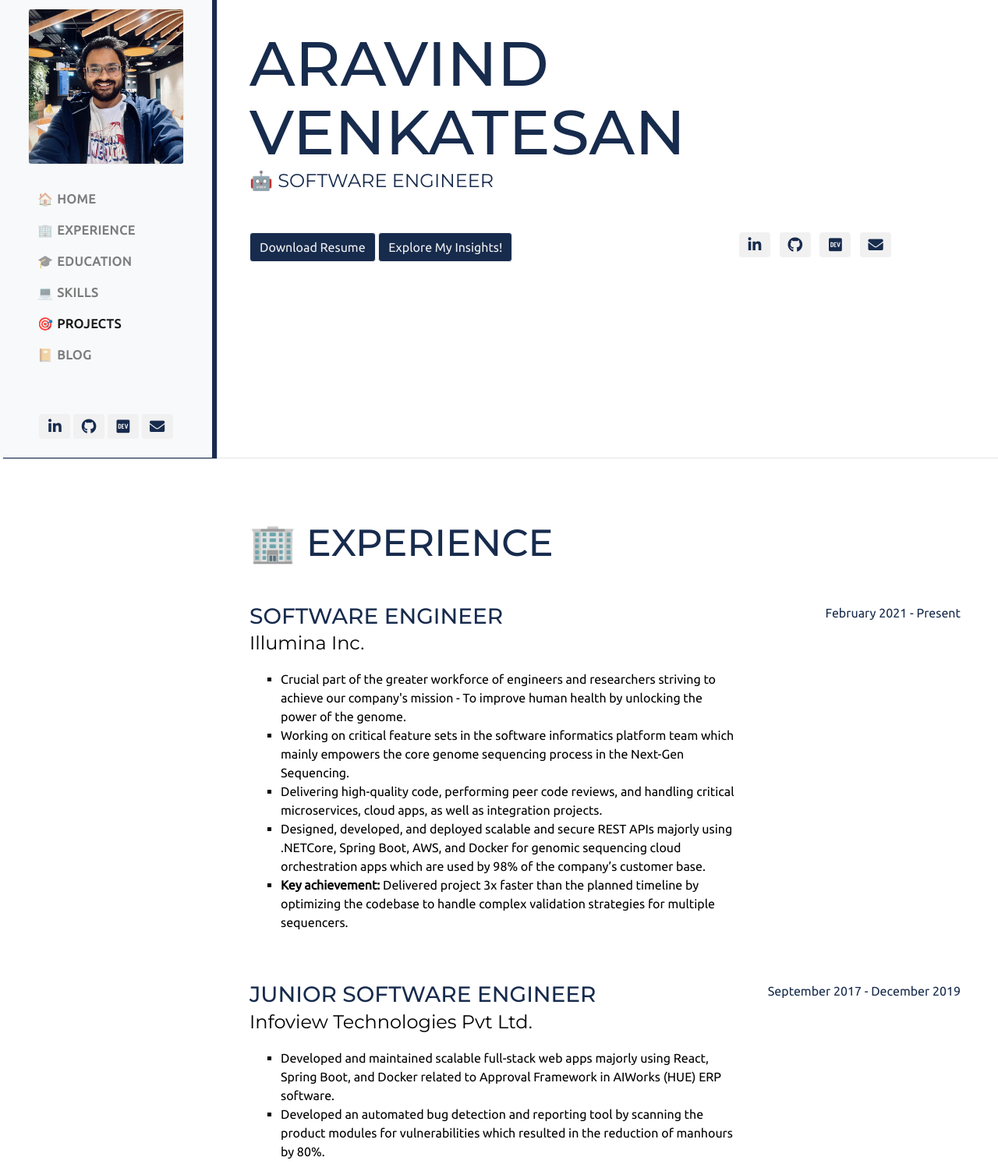
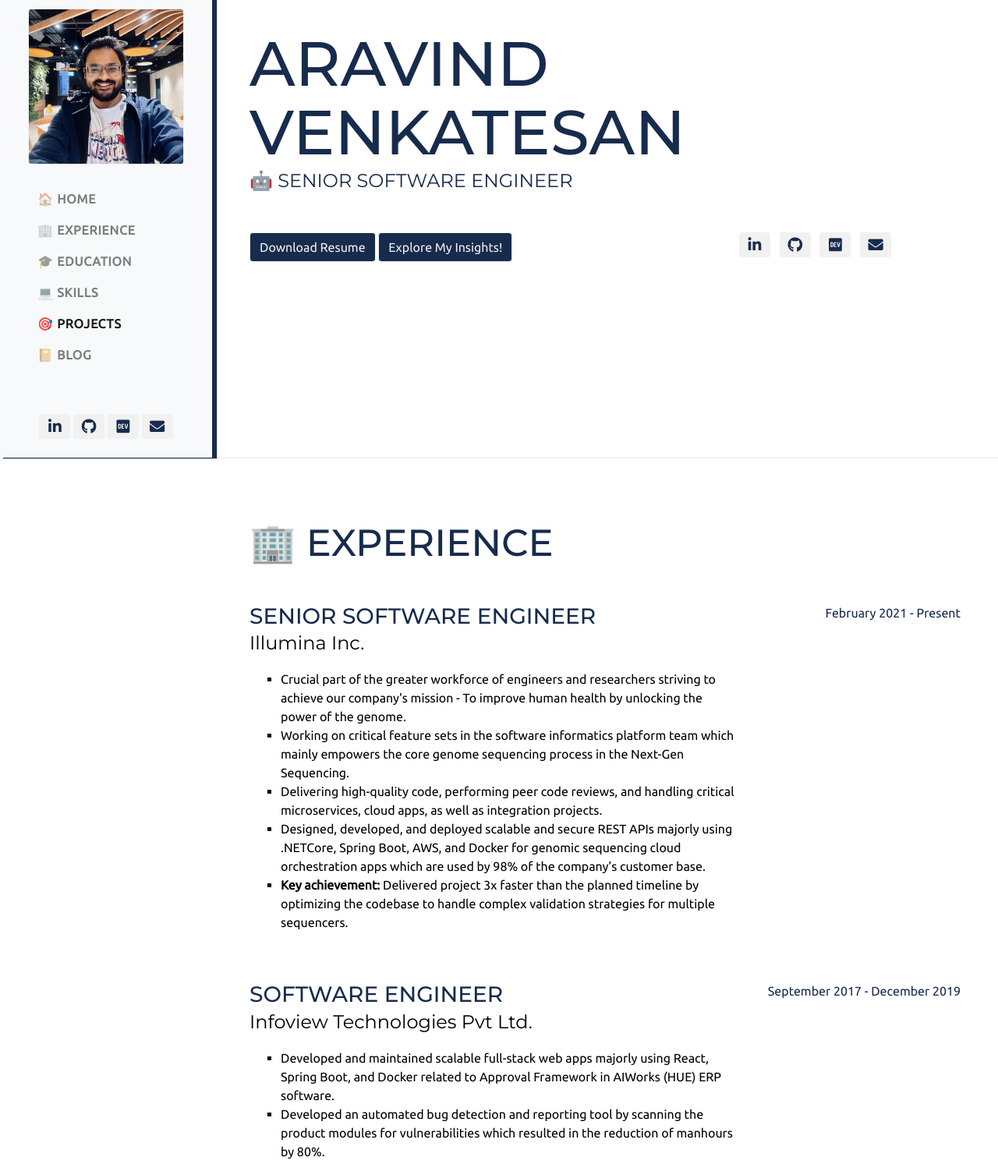
Before and after one commit to aravinve/aravinve.github.io, a plain HTML site: page index.html in a window 1280 px wide. Shown: the part 213-1706 px from the top of the page at 78% size. Drawn offline with nearby package versions, Linux system fonts and the light colour scheme.

Commit message:
Title bump up

```diff
--- a/index.html
+++ b/index.html
@@ -6,12 +6,12 @@
       name="viewport"
       content="width=device-width, initial-scale=1, shrink-to-fit=no"
     />
-    <meta name="description" content="Explore the portfolio of Aravind Venkatesan, a dedicated and passionate software engineer. Specializing in technologies like .NET Core (C#), Node.js, Python, Apache Kafka, RabbitMQ, Microservices, and cloud orchestration with AWS. Discover my experience and expertise across various projects, skills, and achievements. Follow my blog for insights into the latest trends and challenges in the tech industry.">
-    <meta name="keywords" content="Aravind, Aravind Venkatesan Singapore, Software Engineer, portfolio, aravinve, GitHub, .NET Core, C#, Javascript, Node.js, Python, Apache Kafka, RabbitMQ, Microservices, AWS, Azure, Software Design, System Design, blog, tech, Rough Notes">
+    <meta name="description" content="Explore the portfolio of Aravind Venkatesan, a dedicated and passionate senior software engineer. Specializing in technologies like .NET Core (C#), Node.js, Python, Apache Kafka, RabbitMQ, Microservices, and cloud orchestration with AWS. Discover my experience and expertise across various projects, skills, and achievements. Follow my blog for insights into the latest trends and challenges in the tech industry.">
+    <meta name="keywords" content="Aravind, Aravind Venkatesan Singapore, Software Engineer, Senior Software Engineer, portfolio, aravinve, GitHub, .NET Core, C#, Javascript, Node.js, Python, Apache Kafka, RabbitMQ, Microservices, AWS, Azure, Software Design, System Design, blog, tech, Rough Notes">
     <meta name="author" content="Aravind Venkatesan" />
-    <title>Aravind Venkatesan | 🤖 Software Engineer</title>
-    <meta property="og:title" content="Aravind Venkatesan | 🤖 Software Engineer">
-    <meta property="og:description" content="Explore the portfolio of Aravind Venkatesan, a dedicated and passionate software engineer. Specializing in technologies like .NET Core (C#), Node.js, Python, Apache Kafka, RabbitMQ, Microservices, and cloud orchestration with AWS. Discover my experience and expertise across various projects, skills, and achievements. Follow my blog for insights into the latest trends and challenges in the tech industry.">
+    <title>Aravind Venkatesan | 🤖 Senior Software Engineer</title>
+    <meta property="og:title" content="Aravind Venkatesan | 🤖 Senior Software Engineer">
+    <meta property="og:description" content="Explore the portfolio of Aravind Venkatesan, a dedicated and passionate senior software engineer. Specializing in technologies like .NET Core (C#), Node.js, Python, Apache Kafka, RabbitMQ, Microservices, and cloud orchestration with AWS. Discover my experience and expertise across various projects, skills, and achievements. Follow my blog for insights into the latest trends and challenges in the tech industry.">
     <meta property="og:url" content="https://aravinve.github.io/">
     <link rel="icon" href="./img/favicon.ico" type="image/x-icon" />
     <link href="vendor/bootstrap/css/bootstrap.min.css" rel="stylesheet" />
@@ -108,7 +108,7 @@
               Aravind Venkatesan
             </h1>
             <div class="subheading text-primary mb-5">
-              🤖 SOFTWARE ENGINEER
+              🤖 SENIOR SOFTWARE ENGINEER
             </div>
           </div>
             <div class="row">
@@ -151,7 +151,7 @@
           class="resume-item d-flex flex-column flex-md-row justify-content-between mb-5"
         >
           <div class="resume-content">
-            <h3 class="mb-0">Software Engineer</h3>
+            <h3 class="mb-0">Senior Software Engineer</h3>
             <div class="subheading mb-3">Illumina Inc.</div>
             <p>
               <ul>
@@ -181,7 +181,7 @@
             class="resume-item d-flex flex-column flex-md-row justify-content-between mb-5"
           >
             <div class="resume-content">
-              <h3 class="mb-0">Junior Software Engineer</h3>
+              <h3 class="mb-0">Software Engineer</h3>
               <div class="subheading mb-3">Infoview Technologies Pvt Ltd.</div>
               <p>
                 <ul>
```
